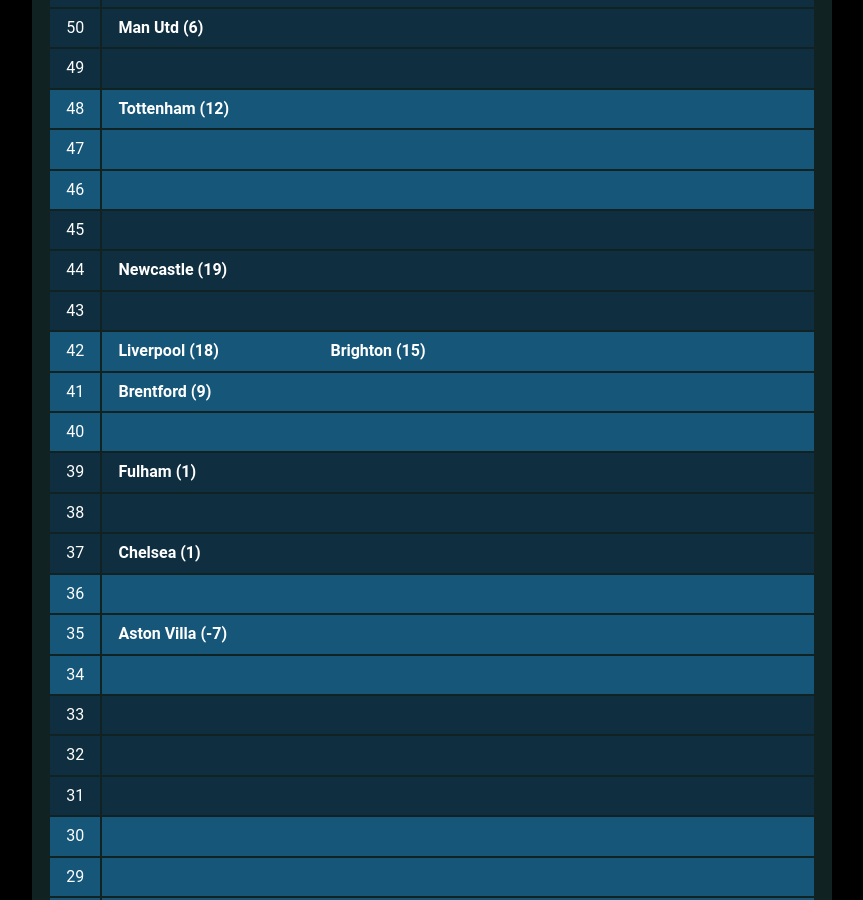
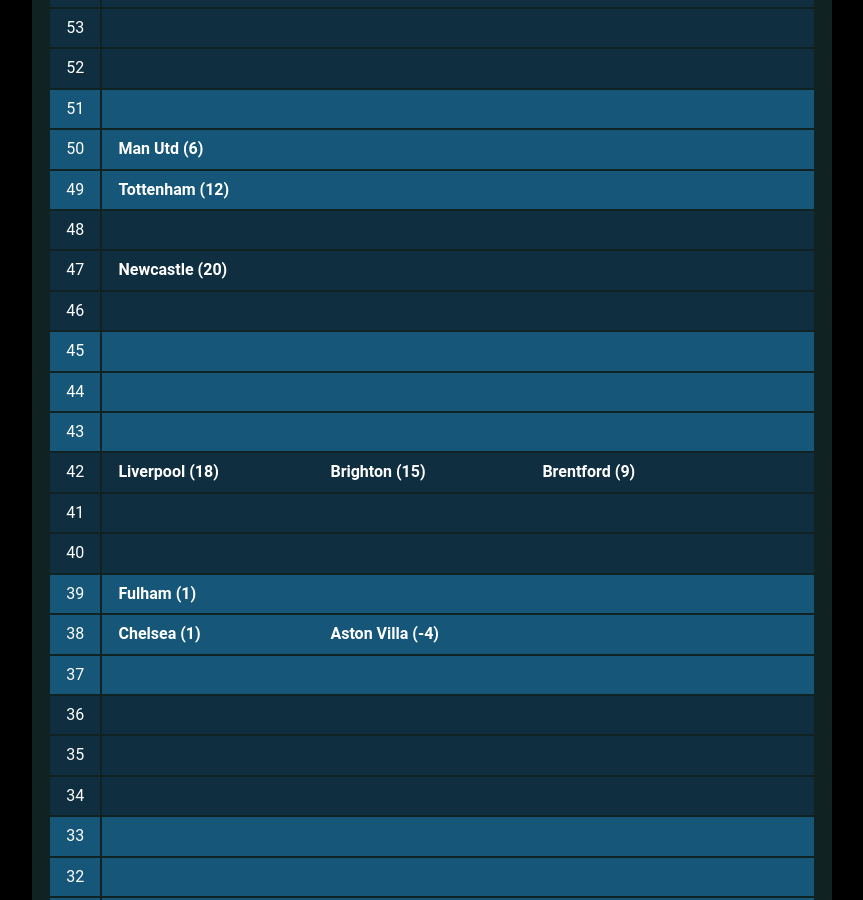
Before and after one commit to muru/muru.github.io, a Jekyll site: the page built from resources.md, in a window 1280 px wide and 900 px high, scrolled down 2123 px. Shown: the whole window, without its empty margins (208-1071 px from the left). Built offline with Jekyll 4.4.1, drawn with Linux system fonts in a browser that asks for light colours; some web fonts are replaced; some of the changed text lies outside the part shown.

Commit message:
updated cann-table: Mon 20 Mar 12:51:03 JST 2023

```diff
--- a/cann-table.html
+++ b/cann-table.html
@@ -1,249 +1,259 @@
 <table id="cann-table">
 <thead> <th> Pts </th> <th> Clubs (GD) </th> </thead>
 	<tr class="cann-row-1">
-		<td class="cann-point"> 66 </td>
+		<td class="cann-point"> 69 </td>
 		<td class="cann-clubs">
-			<span class="club-name"> Arsenal (37) </span>
+			<span class="club-name"> Arsenal (40) </span>
 		</td>
  	</tr>
 	<tr class="cann-row-1">
+		<td class="cann-point"> 68 </td>
+		<td class="cann-clubs">
+		</td>
+ 	</tr>
+	<tr class="cann-row-1">
+		<td class="cann-point"> 67 </td>
+		<td class="cann-clubs">
+		</td>
+ 	</tr>
+	<tr class="cann-row-2">
+		<td class="cann-point"> 66 </td>
+		<td class="cann-clubs">
+		</td>
+ 	</tr>
+	<tr class="cann-row-2">
 		<td class="cann-point"> 65 </td>
 		<td class="cann-clubs">
 		</td>
  	</tr>
-	<tr class="cann-row-1">
+	<tr class="cann-row-2">
 		<td class="cann-point"> 64 </td>
 		<td class="cann-clubs">
 		</td>
  	</tr>
-	<tr class="cann-row-2">
+	<tr class="cann-row-1">
 		<td class="cann-point"> 63 </td>
 		<td class="cann-clubs">
 		</td>
  	</tr>
-	<tr class="cann-row-2">
+	<tr class="cann-row-1">
 		<td class="cann-point"> 62 </td>
 		<td class="cann-clubs">
 		</td>
  	</tr>
-	<tr class="cann-row-2">
+	<tr class="cann-row-1">
 		<td class="cann-point"> 61 </td>
 		<td class="cann-clubs">
 			<span class="club-name"> Man City (42) </span>
 		</td>
  	</tr>
-	<tr class="cann-row-1">
+	<tr class="cann-row-2">
 		<td class="cann-point"> 60 </td>
 		<td class="cann-clubs">
 		</td>
  	</tr>
-	<tr class="cann-row-1">
+	<tr class="cann-row-2">
 		<td class="cann-point"> 59 </td>
 		<td class="cann-clubs">
 		</td>
  	</tr>
-	<tr class="cann-row-1">
+	<tr class="cann-row-2">
 		<td class="cann-point"> 58 </td>
 		<td class="cann-clubs">
 		</td>
  	</tr>
-	<tr class="cann-row-2">
+	<tr class="cann-row-1">
 		<td class="cann-point"> 57 </td>
 		<td class="cann-clubs">
 		</td>
  	</tr>
-	<tr class="cann-row-2">
+	<tr class="cann-row-1">
 		<td class="cann-point"> 56 </td>
 		<td class="cann-clubs">
 		</td>
  	</tr>
-	<tr class="cann-row-2">
+	<tr class="cann-row-1">
 		<td class="cann-point"> 55 </td>
 		<td class="cann-clubs">
 		</td>
  	</tr>
-	<tr class="cann-row-1">
+	<tr class="cann-row-2">
 		<td class="cann-point"> 54 </td>
 		<td class="cann-clubs">
 		</td>
  	</tr>
-	<tr class="cann-row-1">
+	<tr class="cann-row-2">
 		<td class="cann-point"> 53 </td>
 		<td class="cann-clubs">
 		</td>
  	</tr>
-	<tr class="cann-row-1">
+	<tr class="cann-row-2">
 		<td class="cann-point"> 52 </td>
 		<td class="cann-clubs">
 		</td>
  	</tr>
-	<tr class="cann-row-2">
+	<tr class="cann-row-1">
 		<td class="cann-point"> 51 </td>
 		<td class="cann-clubs">
 		</td>
  	</tr>
-	<tr class="cann-row-2">
+	<tr class="cann-row-1">
 		<td class="cann-point"> 50 </td>
 		<td class="cann-clubs">
 			<span class="club-name"> Man Utd (6) </span>
 		</td>
  	</tr>
+	<tr class="cann-row-1">
+		<td class="cann-point"> 49 </td>
+		<td class="cann-clubs">
+			<span class="club-name"> Tottenham (12) </span>
+		</td>
+ 	</tr>
 	<tr class="cann-row-2">
-		<td class="cann-point"> 49 </td>
+		<td class="cann-point"> 48 </td>
+		<td class="cann-clubs">
+		</td>
+ 	</tr>
+	<tr class="cann-row-2">
+		<td class="cann-point"> 47 </td>
+		<td class="cann-clubs">
+			<span class="club-name"> Newcastle (20) </span>
+		</td>
+ 	</tr>
+	<tr class="cann-row-2">
+		<td class="cann-point"> 46 </td>
 		<td class="cann-clubs">
 		</td>
  	</tr>
 	<tr class="cann-row-1">
-		<td class="cann-point"> 48 </td>
-		<td class="cann-clubs">
-			<span class="club-name"> Tottenham (12) </span>
-		</td>
- 	</tr>
-	<tr class="cann-row-1">
-		<td class="cann-point"> 47 </td>
+		<td class="cann-point"> 45 </td>
 		<td class="cann-clubs">
 		</td>
  	</tr>
 	<tr class="cann-row-1">
-		<td class="cann-point"> 46 </td>
+		<td class="cann-point"> 44 </td>
+		<td class="cann-clubs">
+		</td>
+ 	</tr>
+	<tr class="cann-row-1">
+		<td class="cann-point"> 43 </td>
 		<td class="cann-clubs">
 		</td>
  	</tr>
 	<tr class="cann-row-2">
-		<td class="cann-point"> 45 </td>
+		<td class="cann-point"> 42 </td>
+		<td class="cann-clubs">
+			<span class="club-name"> Liverpool (18) </span>
+			<span class="club-name"> Brighton (15) </span>
+			<span class="club-name"> Brentford (9) </span>
+		</td>
+ 	</tr>
+	<tr class="cann-row-2">
+		<td class="cann-point"> 41 </td>
 		<td class="cann-clubs">
 		</td>
  	</tr>
 	<tr class="cann-row-2">
-		<td class="cann-point"> 44 </td>
-		<td class="cann-clubs">
-			<span class="club-name"> Newcastle (19) </span>
-		</td>
- 	</tr>
-	<tr class="cann-row-2">
-		<td class="cann-point"> 43 </td>
+		<td class="cann-point"> 40 </td>
 		<td class="cann-clubs">
 		</td>
  	</tr>
 	<tr class="cann-row-1">
-		<td class="cann-point"> 42 </td>
-		<td class="cann-clubs">
-			<span class="club-name"> Liverpool (18) </span>
-			<span class="club-name"> Brighton (15) </span>
-		</td>
- 	</tr>
-	<tr class="cann-row-1">
-		<td class="cann-point"> 41 </td>
-		<td class="cann-clubs">
-			<span class="club-name"> Brentford (9) </span>
-		</td>
- 	</tr>
-	<tr class="cann-row-1">
-		<td class="cann-point"> 40 </td>
-		<td class="cann-clubs">
-		</td>
- 	</tr>
-	<tr class="cann-row-2">
 		<td class="cann-point"> 39 </td>
 		<td class="cann-clubs">
 			<span class="club-name"> Fulham (1) </span>
 		</td>
  	</tr>
-	<tr class="cann-row-2">
+	<tr class="cann-row-1">
 		<td class="cann-point"> 38 </td>
+		<td class="cann-clubs">
+			<span class="club-name"> Chelsea (1) </span>
+			<span class="club-name"> Aston Villa (-4) </span>
+		</td>
+ 	</tr>
+	<tr class="cann-row-1">
+		<td class="cann-point"> 37 </td>
 		<td class="cann-clubs">
 		</td>
  	</tr>
 	<tr class="cann-row-2">
-		<td class="cann-point"> 37 </td>
-		<td class="cann-clubs">
-			<span class="club-name"> Chelsea (1) </span>
-		</td>
- 	</tr>
-	<tr class="cann-row-1">
 		<td class="cann-point"> 36 </td>
 		<td class="cann-clubs">
 		</td>
  	</tr>
-	<tr class="cann-row-1">
+	<tr class="cann-row-2">
 		<td class="cann-point"> 35 </td>
 		<td class="cann-clubs">
-			<span class="club-name"> Aston Villa (-7) </span>
 		</td>
  	</tr>
-	<tr class="cann-row-1">
+	<tr class="cann-row-2">
 		<td class="cann-point"> 34 </td>
 		<td class="cann-clubs">
 		</td>
  	</tr>
-	<tr class="cann-row-2">
+	<tr class="cann-row-1">
 		<td class="cann-point"> 33 </td>
 		<td class="cann-clubs">
 		</td>
  	</tr>
-	<tr class="cann-row-2">
+	<tr class="cann-row-1">
 		<td class="cann-point"> 32 </td>
 		<td class="cann-clubs">
 		</td>
  	</tr>
-	<tr class="cann-row-2">
+	<tr class="cann-row-1">
 		<td class="cann-point"> 31 </td>
 		<td class="cann-clubs">
 		</td>
  	</tr>
-	<tr class="cann-row-1">
+	<tr class="cann-row-2">
 		<td class="cann-point"> 30 </td>
 		<td class="cann-clubs">
 		</td>
  	</tr>
-	<tr class="cann-row-1">
+	<tr class="cann-row-2">
 		<td class="cann-point"> 29 </td>
 		<td class="cann-clubs">
 		</td>
  	</tr>
-	<tr class="cann-row-1">
+	<tr class="cann-row-2">
 		<td class="cann-point"> 28 </td>
 		<td class="cann-clubs">
 		</td>
  	</tr>
-	<tr class="cann-row-2">
+	<tr class="cann-row-1">
 		<td class="cann-point"> 27 </td>
 		<td class="cann-clubs">
-			<span class="club-name"> Crystal Palace (-13) </span>
-			<span class="club-name"> Wolves (-17) </span>
+			<span class="club-name"> Crystal Palace (-16) </span>
+			<span class="club-name"> Wolves (-19) </span>
+		</td>
+ 	</tr>
+	<tr class="cann-row-1">
+		<td class="cann-point"> 26 </td>
+		<td class="cann-clubs">
+			<span class="club-name"> Leeds (-9) </span>
+			<span class="club-name"> Everton (-18) </span>
+			<span class="club-name"> Nottm Forest (-27) </span>
+		</td>
+ 	</tr>
+	<tr class="cann-row-1">
+		<td class="cann-point"> 25 </td>
+		<td class="cann-clubs">
+			<span class="club-name"> Leicester (-9) </span>
 		</td>
  	</tr>
 	<tr class="cann-row-2">
-		<td class="cann-point"> 26 </td>
+		<td class="cann-point"> 24 </td>
 		<td class="cann-clubs">
-			<span class="club-name"> Nottm Forest (-26) </span>
+			<span class="club-name"> West Ham (-10) </span>
+			<span class="club-name"> Bournemouth (-29) </span>
 		</td>
  	</tr>
 	<tr class="cann-row-2">
-		<td class="cann-point"> 25 </td>
-		<td class="cann-clubs">
-			<span class="club-name"> Everton (-18) </span>
-		</td>
- 	</tr>
-	<tr class="cann-row-1">
-		<td class="cann-point"> 24 </td>
-		<td class="cann-clubs">
-			<span class="club-name"> Leicester (-9) </span>
-			<span class="club-name"> West Ham (-10) </span>
-			<span class="club-name"> Bournemouth (-26) </span>
-		</td>
- 	</tr>
-	<tr class="cann-row-1">
 		<td class="cann-point"> 23 </td>
-		<td class="cann-clubs">
-			<span class="club-name"> Leeds (-11) </span>
-		</td>
- 	</tr>
-	<tr class="cann-row-1">
-		<td class="cann-point"> 22 </td>
 		<td class="cann-clubs">
 			<span class="club-name"> Southampton (-23) </span>
 		</td>
  	</tr>
 </table>
-<span id="cann-gen-note"> Generated on  Friday, 17 March 2023 at 04:53 JST. </span>
+<span id="cann-gen-note"> Generated on  Monday, 20 March 2023 at 12:51 JST. </span>
```
